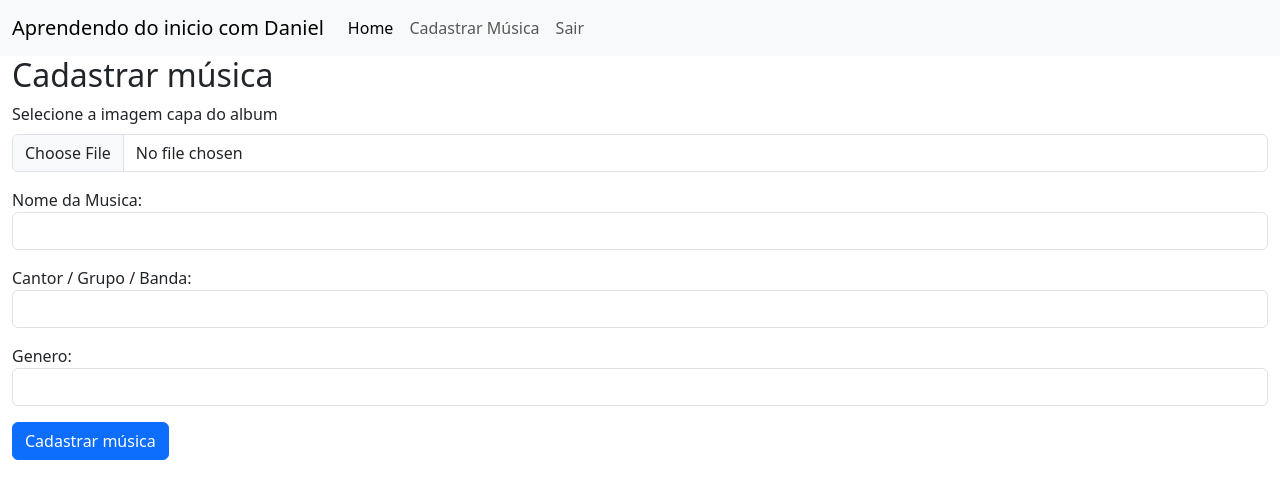
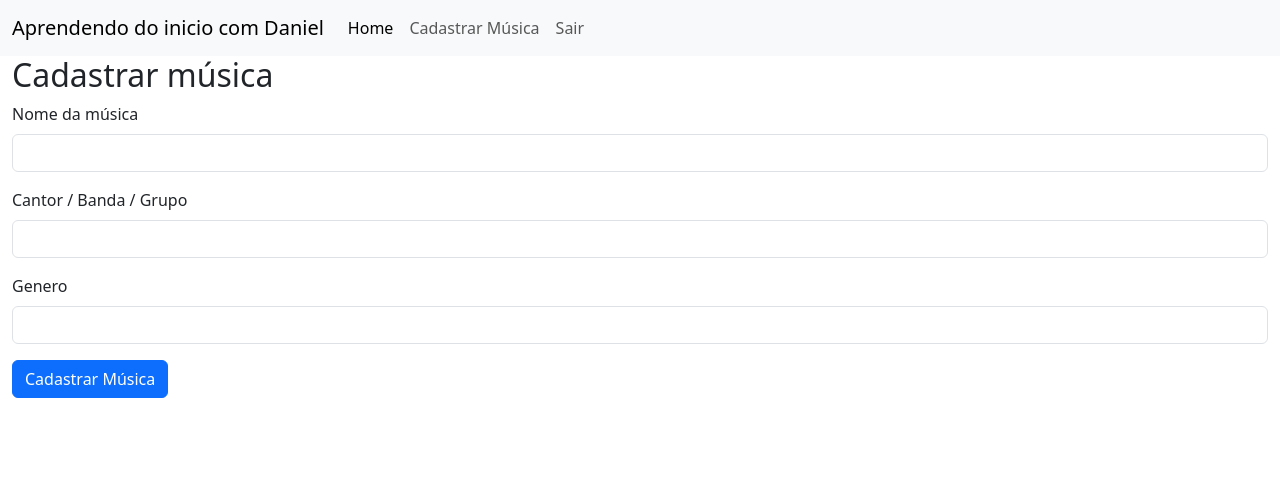
Before and after one commit to fafreir/projeto_musica_flask, a Flask app: page /cadastrar in a window 1280 px wide. Shown: the top 499 px of the page. Run offline with Flask 3, Linux system fonts and the light colour scheme; the visitor is signed in with stand-in values (Sample User, id 1); parts of the project's set-up code (start-up, migrations or seed data) failed here and were passed over; some libraries are stand-ins or nearby versions.

Commit message:
Inserido os campos forms

```diff
--- a/templates/cadastra_musica.html
+++ b/templates/cadastra_musica.html
@@ -5,27 +5,22 @@
         <fieldset>
 
             <div class='mb-3'>
-                <label for='arquivo' class='form-label'>Selecione a imagem capa do album</label>
-                <input type="file" name="arquivo" accept=".jpg, .jpeg, .png" id='arquivo' class='form-control'>
+                {{ form.nome.label(class="form-label")}}
+                {{ form.nome(class="form-control")}}
             </div>
 
             <div class='mb-3'>
-                <label for='txtNome'>Nome da Musica:</label>
-                <input type="text" name="txtNome" id='txtNome' class='form-control'>
+                {{ form.grupo.label(class="form-label")}}
+                {{ form.grupo(class="form-control")}}
             </div>
 
             <div class='mb-3'>
-                <label for='txtCantor'>Cantor / Grupo / Banda:</label>
-                <input type="text" name="txtCantor" id='txtCantor' class='form-control'>
+                {{ form.genero.label(class="form-label")}}
+                {{ form.genero(class="form-control")}}
             </div>
 
             <div class='mb-3'>
-                <label for='txtGenero'>Genero:</label>
-                <input type="text" name="txtGenero" id='txtGenero' class='form-control'>
-            </div>
-
-            <div class='mb-3'>
-                <button type="submit" class='btn btn-primary'>Cadastrar música</button>
+                {{ form.cadastrar(class="btn btn-primary")}}
             </div>
 
         </fieldset>
```
